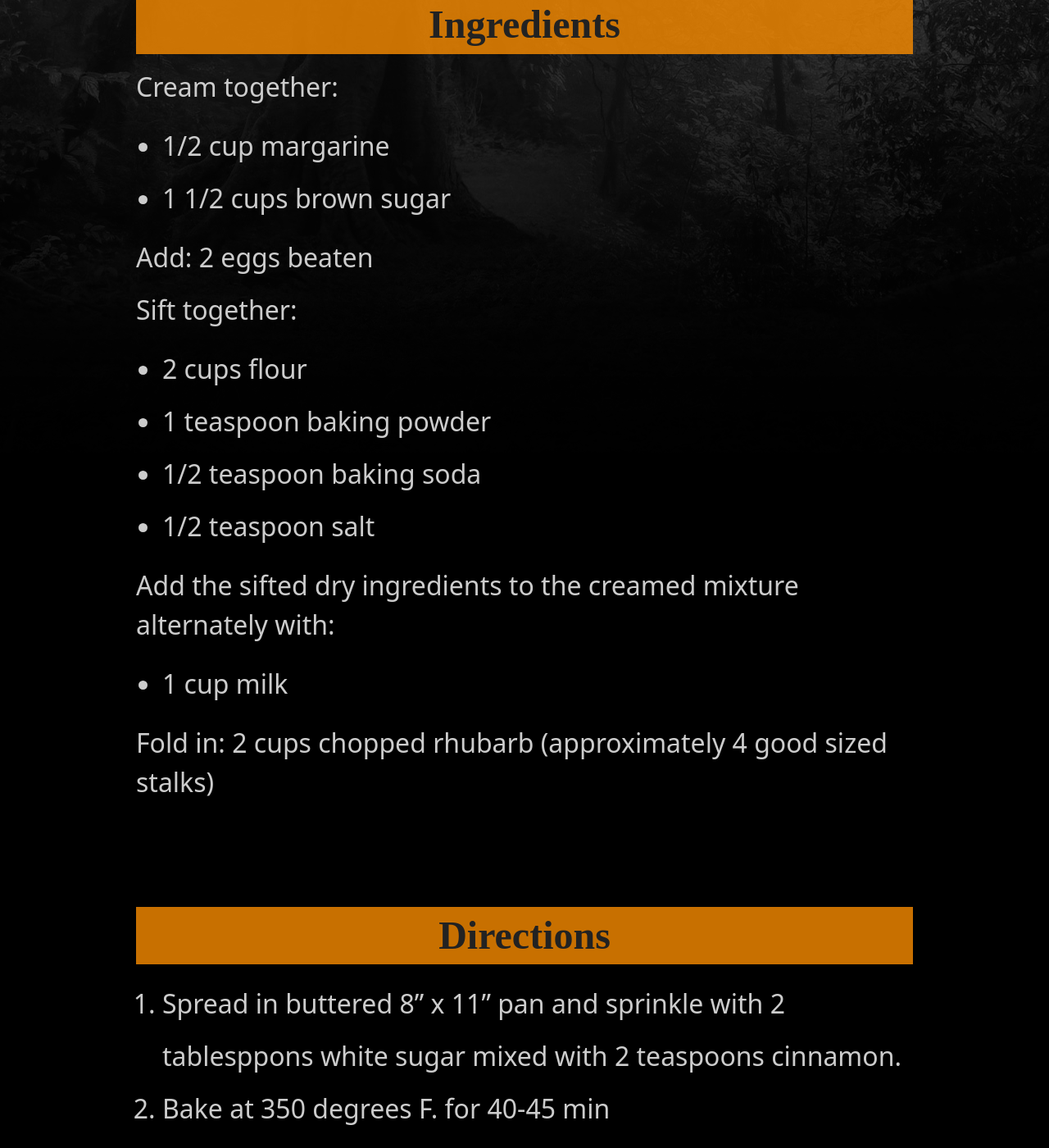
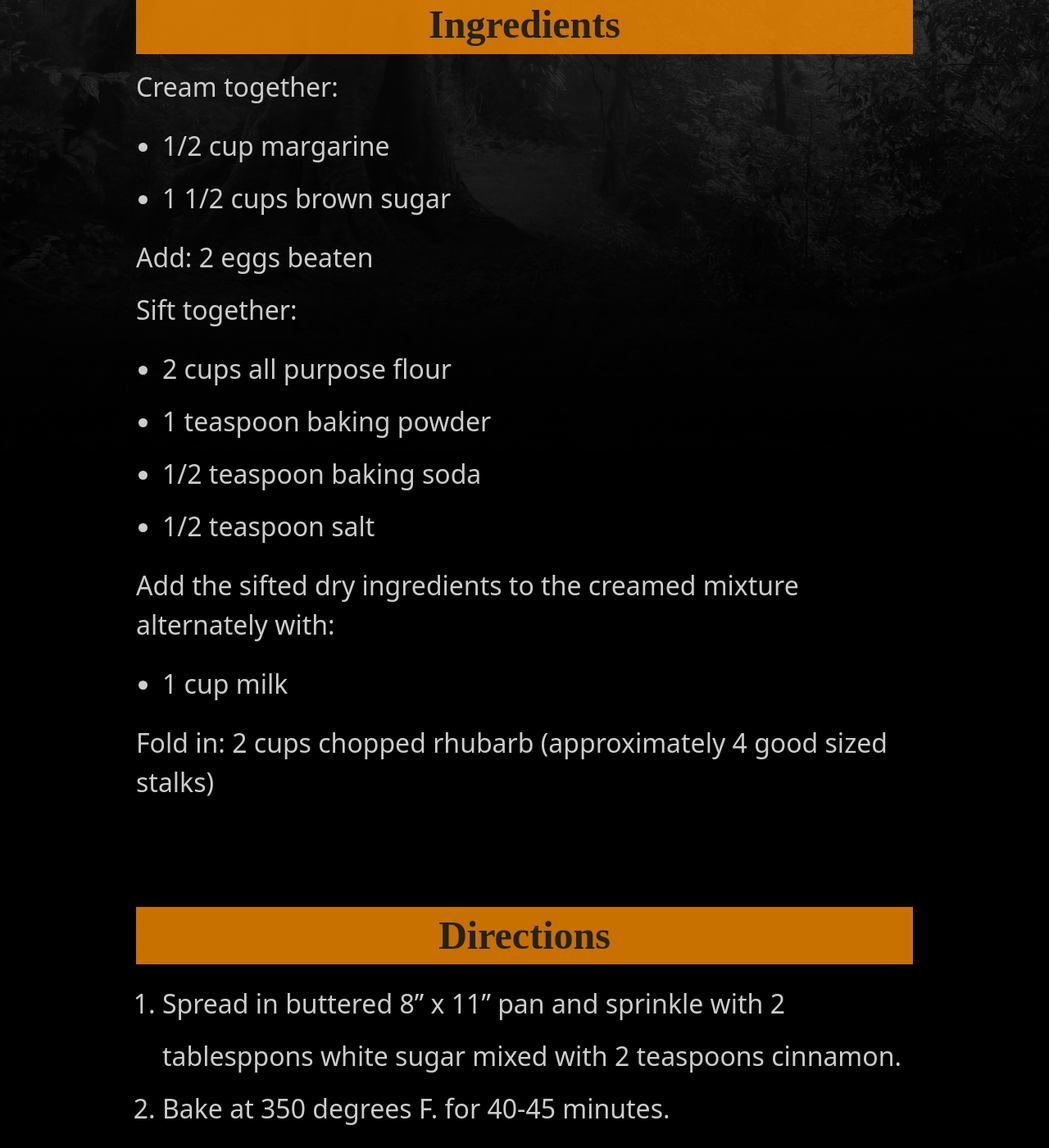
Before and after one commit to dits-family-cookbook/dits-family-cookbook.github.io, a Jekyll site: the page built from recipes/baking-and-desserts/cakes/grandmasowiak-rhubarb-cake.md, in a window 1280 px wide and 1400 px high, scrolled down 271 px. Shown: the whole window at 82% size. Built offline with Jekyll 4.4.1, drawn with Linux system fonts in a browser that asks for light colours.

Commit message:
Update grandmasowiak-rhubarb-cake.md

```diff
--- a/recipes/baking-and-desserts/cakes/grandmasowiak-rhubarb-cake.md
+++ b/recipes/baking-and-desserts/cakes/grandmasowiak-rhubarb-cake.md
@@ -14,7 +14,7 @@ Cream together:
 Add: 2 eggs beaten
 
 Sift together:
-* 2 cups flour
+* 2 cups all purpose flour
 * 1 teaspoon baking powder
 * 1/2 teaspoon baking soda
 * 1/2 teaspoon salt
@@ -27,4 +27,4 @@ Fold in: 2 cups chopped rhubarb (approximately 4 good sized stalks)
 # Directions
 
 1.  Spread in buttered 8" x 11" pan and sprinkle with 2 tablesppons white sugar mixed with 2 teaspoons cinnamon.
-1.  Bake at 350 degrees F. for 40-45 min
+1.  Bake at 350 degrees F. for 40-45 minutes.
```
